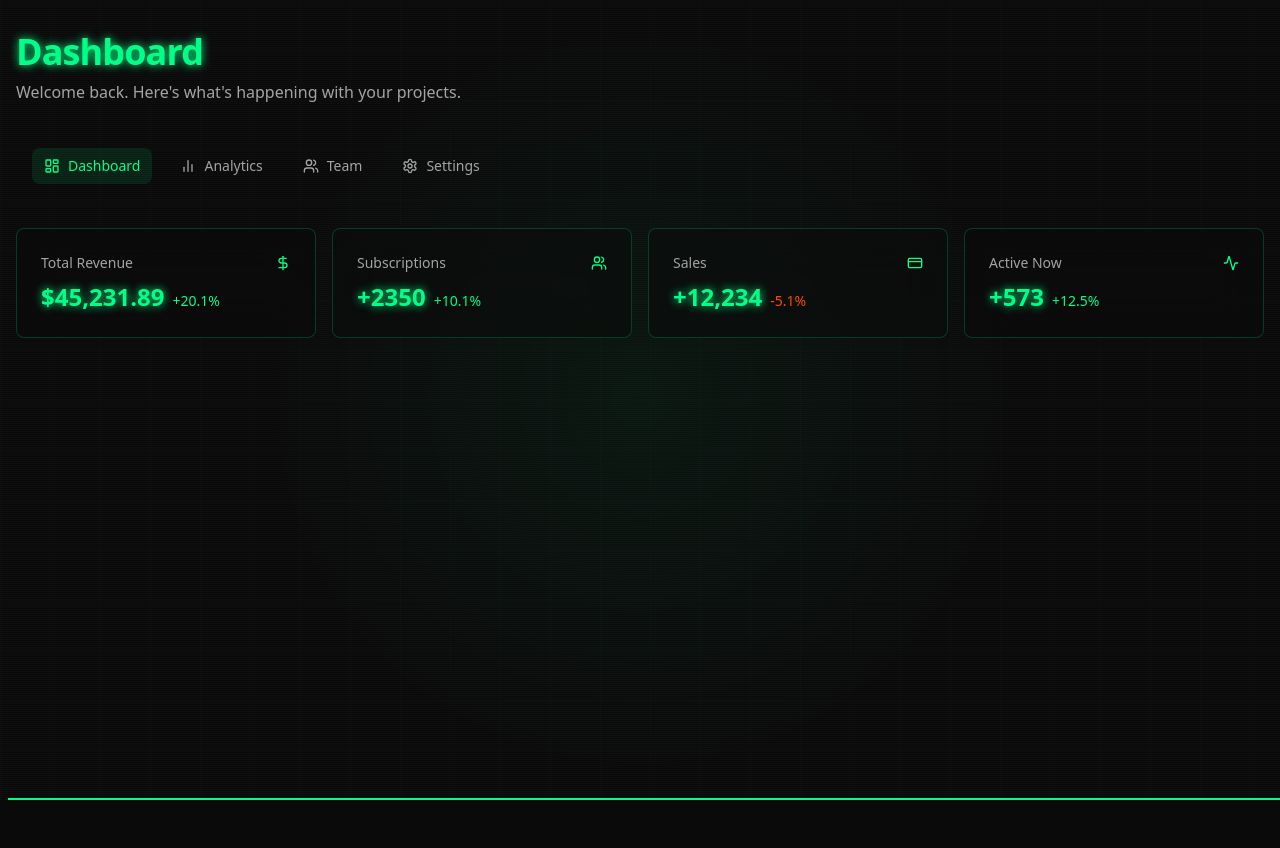
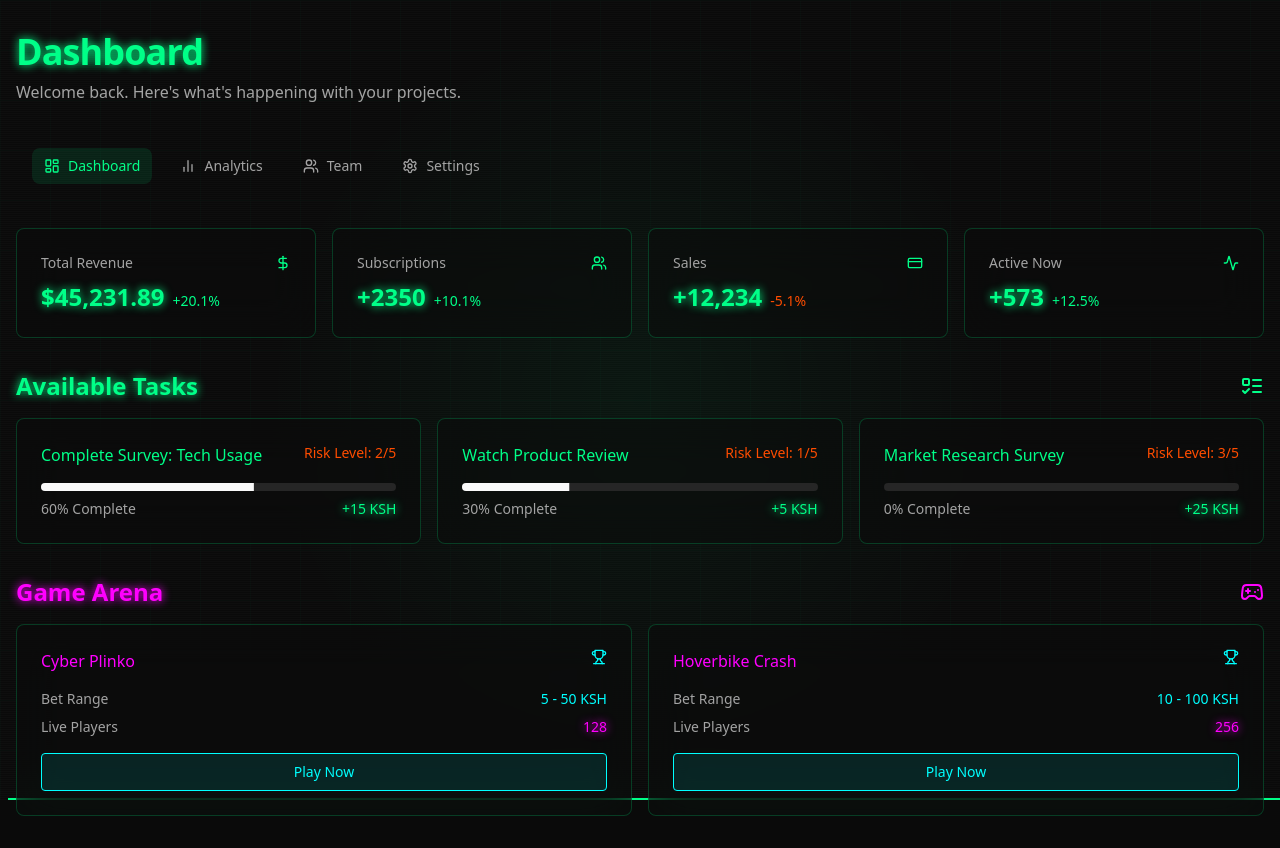
Before and after one commit to Blaze-Hamza/neon-nairobi-control, a React (Vite) app: page / in a window 1280 px wide. Before the commit the page ends 800 px from the top, so only its background shows below. Built offline with nearby package versions, Linux system fonts and the light colour scheme.

Commit message:
Fix missing tasks and games
Addressed the absence of tasks and games as specified in the prompt.
[skip gpt_engineer]

```diff
--- /dev/null
+++ b/src/components/dashboard/Games.tsx
@@ -0,0 +1,68 @@
+import { Gamepad2, Trophy } from "lucide-react";
+import { Card } from "./Card";
+
+interface Game {
+  id: number;
+  title: string;
+  minBet: number;
+  maxBet: number;
+  players: number;
+  type: "plinko" | "crash";
+}
+
+const games: Game[] = [
+  {
+    id: 1,
+    title: "Cyber Plinko",
+    minBet: 5,
+    maxBet: 50,
+    players: 128,
+    type: "plinko",
+  },
+  {
+    id: 2,
+    title: "Hoverbike Crash",
+    minBet: 10,
+    maxBet: 100,
+    players: 256,
+    type: "crash",
+  },
+];
+
+export function Games() {
+  return (
+    <div className="space-y-4">
+      <div className="flex items-center justify-between">
+        <h2 className="text-2xl font-bold text-cyber-pink cyber-text-glow">Game Arena</h2>
+        <Gamepad2 className="h-6 w-6 text-cyber-pink" />
+      </div>
+      <div className="grid gap-4 md:grid-cols-2">
+        {games.map((game) => (
+          <div key={game.id} className="cyber-card group">
+            <div className="flex justify-between">
+              <h3 className="font-medium text-cyber-pink">{game.title}</h3>
+              <Trophy className="h-4 w-4 text-cyber-teal" />
+            </div>
+            <div className="mt-4 space-y-2">
+              <div className="flex justify-between text-sm">
+                <span className="text-muted-foreground">Bet Range</span>
+                <span className="text-cyber-teal">
+                  {game.minBet} - {game.maxBet} KSH
+                </span>
+              </div>
+              <div className="flex justify-between text-sm">
+                <span className="text-muted-foreground">Live Players</span>
+                <span className="cyber-text-glow text-cyber-pink">{game.players}</span>
+              </div>
+            </div>
+            <div className="mt-4">
+              <button className="w-full rounded border border-cyber-teal bg-cyber-teal/10 px-4 py-2 text-sm font-medium text-cyber-teal transition-colors hover:bg-cyber-teal/20">
+                Play Now
+              </button>
+            </div>
+          </div>
+        ))}
+      </div>
+    </div>
+  );
+}
--- /dev/null
+++ b/src/components/dashboard/Tasks.tsx
@@ -0,0 +1,65 @@
+import { ListTodo, Trophy } from "lucide-react";
+import { Card } from "./Card";
+import { Progress } from "@/components/ui/progress";
+
+interface Task {
+  id: number;
+  title: string;
+  reward: number;
+  progress: number;
+  difficulty: 1 | 2 | 3 | 4 | 5;
+}
+
+const tasks: Task[] = [
+  {
+    id: 1,
+    title: "Complete Survey: Tech Usage",
+    reward: 15,
+    progress: 60,
+    difficulty: 2,
+  },
+  {
+    id: 2,
+    title: "Watch Product Review",
+    reward: 5,
+    progress: 30,
+    difficulty: 1,
+  },
+  {
+    id: 3,
+    title: "Market Research Survey",
+    reward: 25,
+    progress: 0,
+    difficulty: 3,
+  },
+];
+
+export function Tasks() {
+  return (
+    <div className="space-y-4">
+      <div className="flex items-center justify-between">
+        <h2 className="text-2xl font-bold text-cyber-green cyber-text-glow">Available Tasks</h2>
+        <ListTodo className="h-6 w-6 text-cyber-green" />
+      </div>
+      <div className="grid gap-4 md:grid-cols-2 lg:grid-cols-3">
+        {tasks.map((task) => (
+          <div key={task.id} className="cyber-card group">
+            <div className="flex justify-between">
+              <h3 className="font-medium text-cyber-green">{task.title}</h3>
+              <span className="text-sm text-cyber-orange">
+                Risk Level: {task.difficulty}/5
+              </span>
+            </div>
+            <div className="mt-4">
+              <Progress value={task.progress} className="h-2" />
+              <div className="mt-2 flex items-center justify-between text-sm">
+                <span className="text-muted-foreground">{task.progress}% Complete</span>
+                <span className="cyber-text-glow text-cyber-green">+{task.reward} KSH</span>
+              </div>
+            </div>
+          </div>
+        ))}
+      </div>
+    </div>
+  );
+}
--- a/src/pages/Index.tsx
+++ b/src/pages/Index.tsx
@@ -2,6 +2,8 @@ import { Background } from "@/components/dashboard/Background";
 import { Navigation } from "@/components/dashboard/Navigation";
 import { Scanlines } from "@/components/ui/scanlines";
 import { Stats } from "@/components/dashboard/Stats";
+import { Tasks } from "@/components/dashboard/Tasks";
+import { Games } from "@/components/dashboard/Games";
 
 export default function Index() {
   return (
@@ -21,8 +23,10 @@ export default function Index() {
 
         <Navigation />
 
-        <div className="mt-8">
+        <div className="mt-8 space-y-8">
           <Stats />
+          <Tasks />
+          <Games />
         </div>
       </main>
     </div>
```
